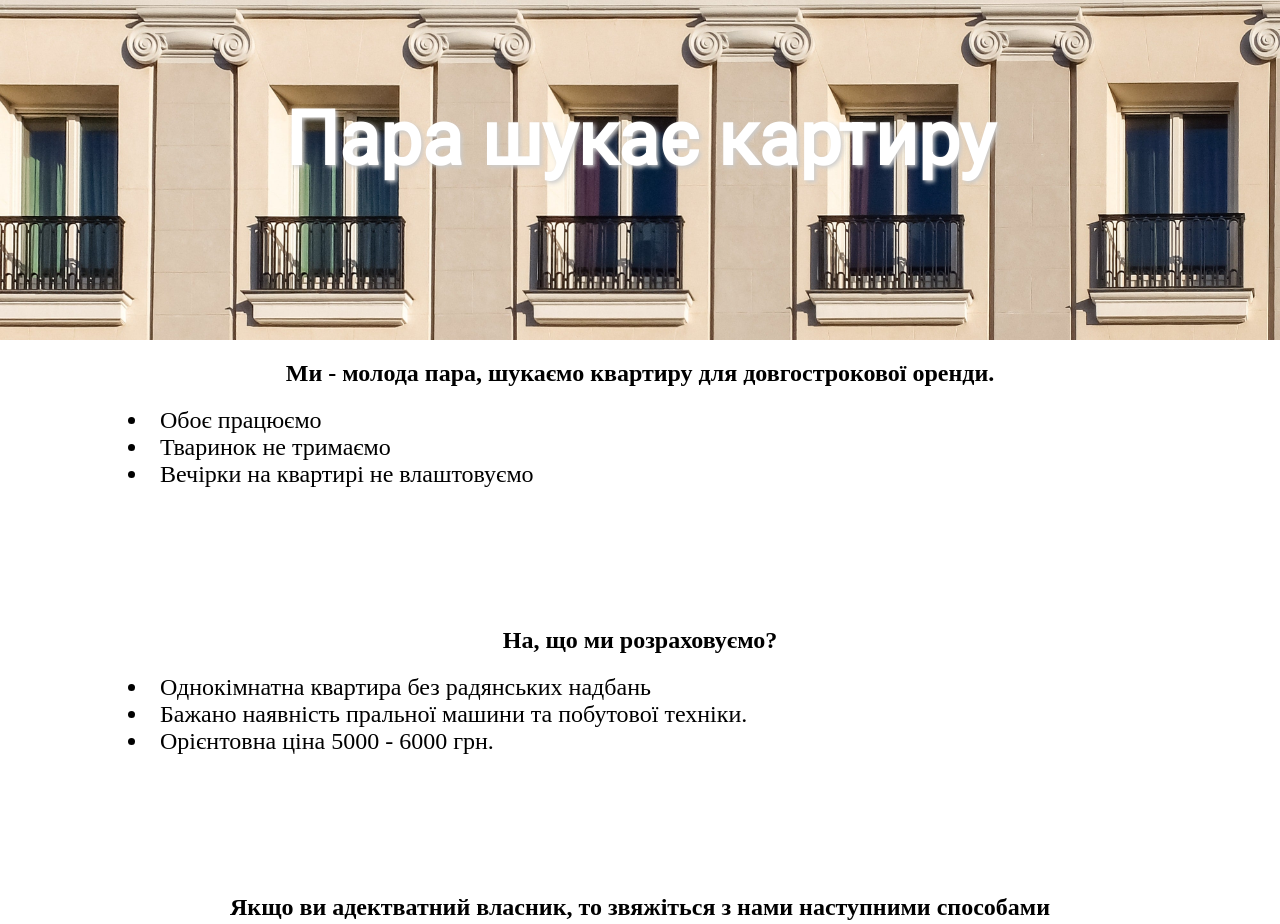
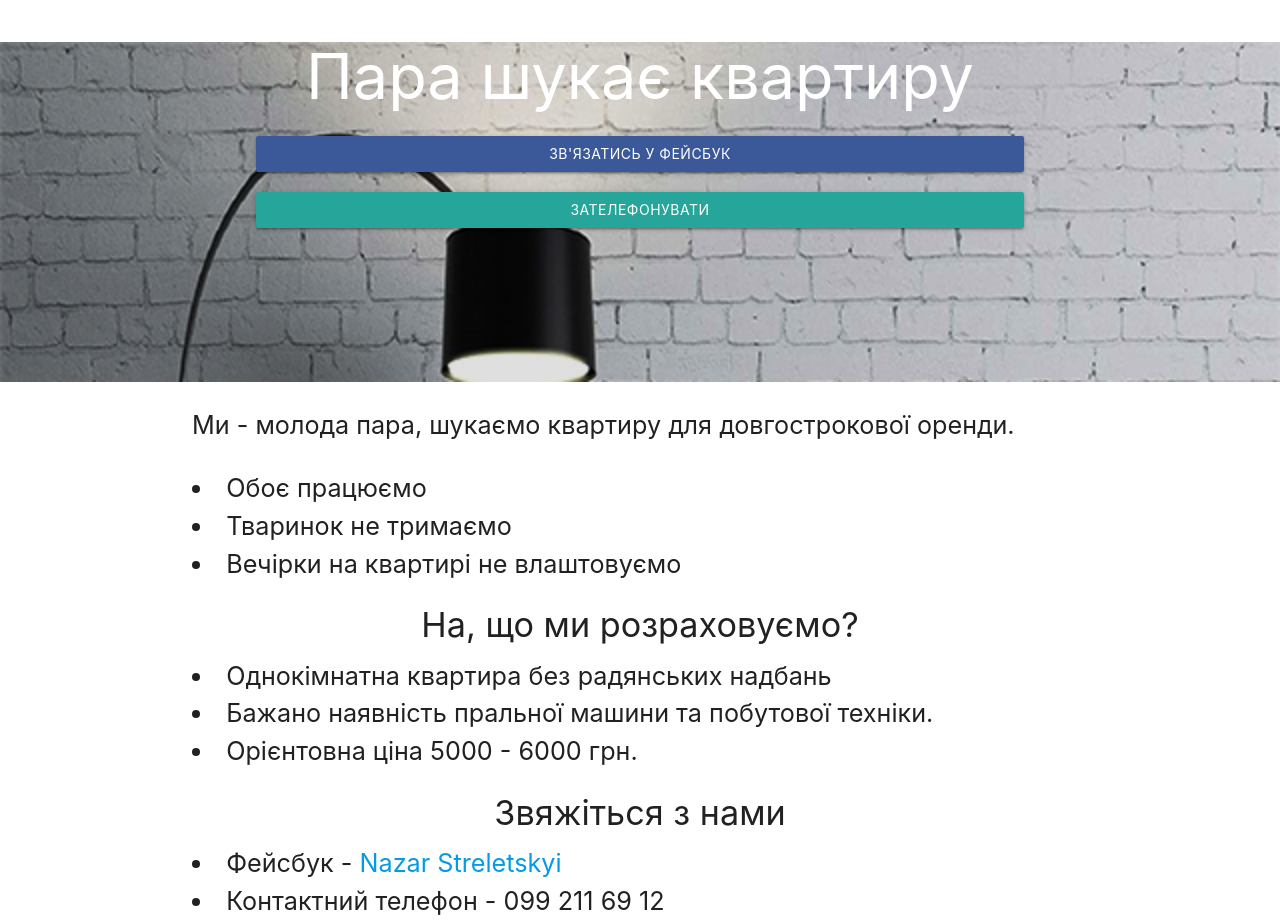
Before and after one commit to NazarStreletskyi/apart, a plain HTML site: page index.html in a window 1280 px wide. Shown: the top 924 px of the page. Drawn offline with nearby package versions, Linux system fonts and the light colour scheme.

Commit message:
Adding main page files

```diff
--- a/index.html
+++ b/index.html
@@ -6,30 +6,37 @@
     <meta http-equiv="X-UA-Compatible" content="ie=edge">
     <link rel="stylesheet" type="text/css" href="main.css">
     <link href="https://fonts.googleapis.com/css?family=Roboto" rel="stylesheet">
+    <!-- Compiled and minified CSS -->
+    <link rel="stylesheet" href="https://cdnjs.cloudflare.com/ajax/libs/materialize/1.0.0-rc.2/css/materialize.min.css">
+
+    <!-- Compiled and minified JavaScript -->
+    <script src="https://cdnjs.cloudflare.com/ajax/libs/materialize/1.0.0-rc.2/js/materialize.min.js"></script>
+
     <title>Шукаю квартиру</title>
 </head>
 <body>
-    <div class="wrap">
-        <div class="back">
-    <h1>Пара шукає картиру</h1>
+    <div class="back">
+        <h1>Пара шукає квартиру</h1>
+        <a class="col s10 waves-effect waves-light btn fb" href="https://m.me/nazar.streletskyi">Зв'язатись у Фейсбук</a><br>
+        <a class="waves-effect waves-light btn call" href="tel:+380992116912">Зателефонувати</a>
     </div>
-    <h2>Ми - молода пара, шукаємо квартиру для довгострокової оренди.</h2>
-    <div class="one about-us">
+    <div class="container">
+    <p class="flow-text">Ми - молода пара, шукаємо квартиру для довгострокової оренди.</p>
+    <div class="col s12 one about-us flow-text">
         <li>Обоє працюємо</li>
         <li>Тваринок не тримаємо</li>
         <li>Вечірки на квартирі не влаштовуємо</li>
     </div>
-    <h2>На, що ми розраховуємо?</h2>
-    <div class="one what-we-want">
+    <h4>На, що ми розраховуємо?</h4>
+    <div class="col s12 one what-we-want flow-text">
         <li>Однокімнатна квартира без радянських надбань</li>
         <li>Бажано наявність пральної машини та побутової техніки.</li>
         <li>Орієнтовна ціна 5000 - 6000 грн.</li>
     </div>
-    <h2>Якщо ви адектватний власник, то звяжіться з нами
-            наступними способами</h2>
-    <div class="one contact">
+    <h4>Звяжіться з нами </h4>
+    <div class="col s12 contact flow-text">
         <li>Фейсбук - <a href="https://www.facebook.com/nazar.streletskyi">Nazar Streletskyi</a></li>
-        <li>Контактний телефон - +3</li>
+        <li>Контактний телефон - 099 211 69 12</li>
     </div>
     </div>
 </body>
--- a/main.css
+++ b/main.css
@@ -12,36 +12,41 @@ body{
     width: 100%;
     height: 340px;
     margin: 0 auto;
-    background-image: url(apart.jpg);
+    background-image: url(bg.png);
     background-size: cover;
     background-repeat: no-repeat;
 
 
 }
+a.fb{
+    background:#3B5998;
+    width: 60%;
+    left: 20%;
+}
+a.call{
+    margin-top: 20px;
+    width: 60%;
+    left: 20%;
+}
 .one{
-    width: 80%;
-    height: 200px;
-    margin: 0 auto;
+
+    margin:0 0 15px;
 }
 h1{
     padding: 0;
+    font-size: 12vw;
     margin: 95px auto;
-    font-size: 75px;
+    font-weight: 900;
     text-align: center;
     color: #fff;
-    font-family: 'Roboto', sans-serif;
-    text-shadow: 2px 2px 4px #ccc;
+}
 
-
-
-}
-h2{
-    margin: 20px auto;
-    padding: 0;
+h4{
+    margin: 0 auto;
+    text-align: center;
 }
 
 li{
     margin: 0 auto;
-    font-size: 24px;
 
 }
```
Also changed, not shown: apart.jpg (deleted), bg.png (added).
